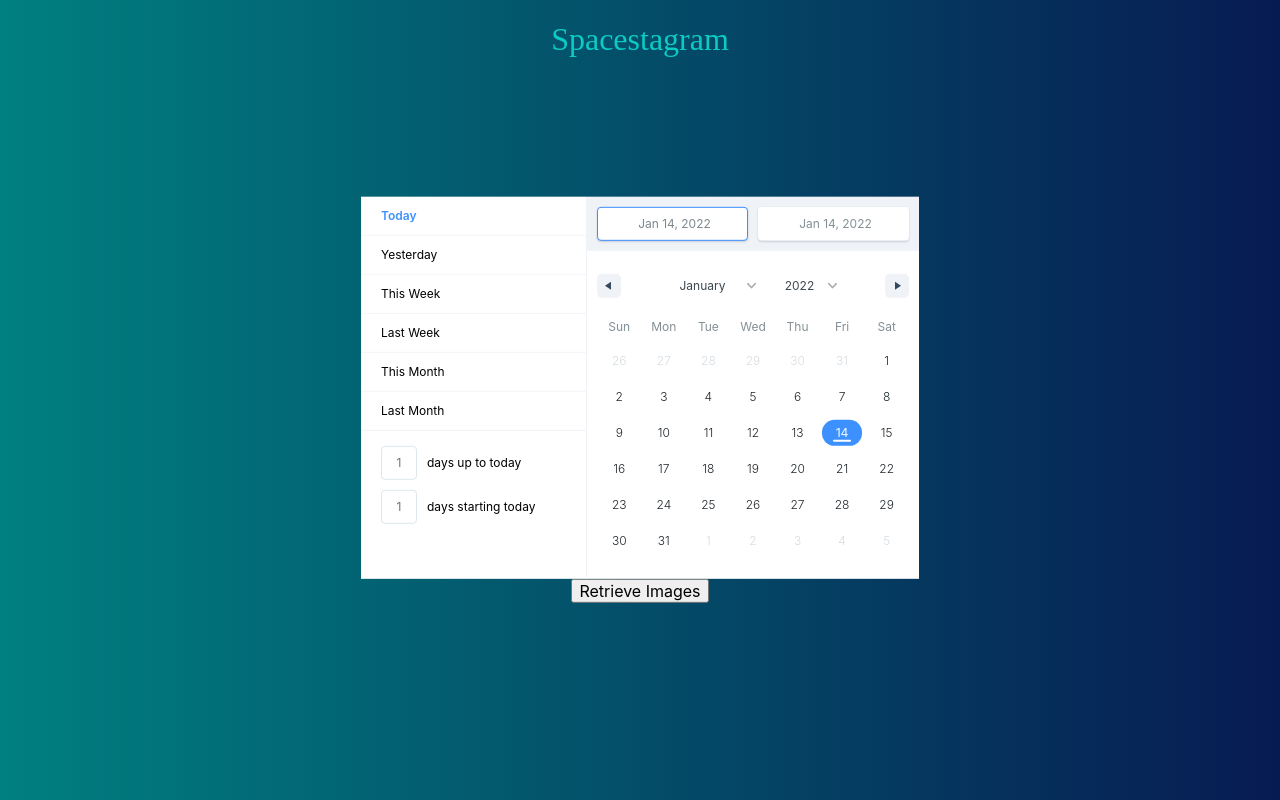
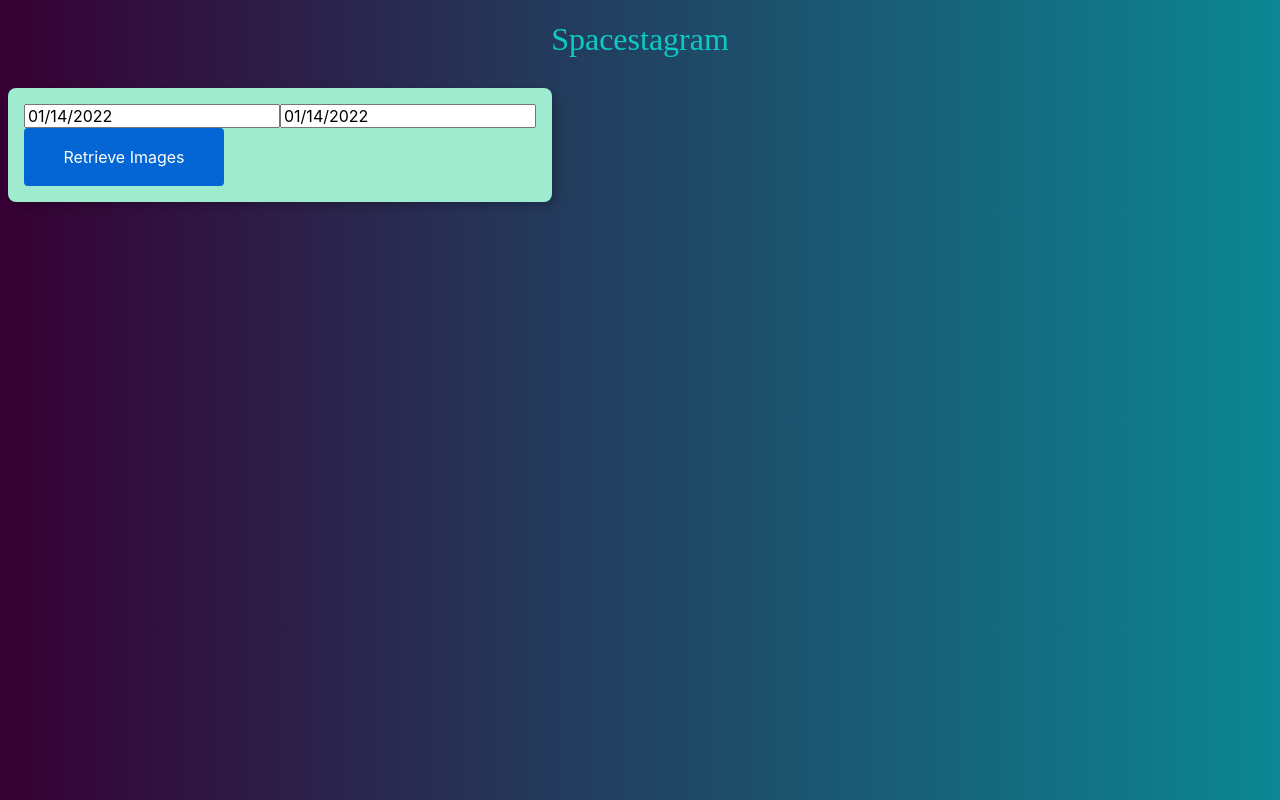
Before and after one commit to gurmukhhare/Spacestagram, a React (Create React App) app: page / in a window 1280 px wide. Built offline with nearby package versions, Linux system fonts and the light colour scheme.

Commit message:
dynamic date selection logic and code refactoring

```diff
--- a/package.json
+++ b/package.json
@@ -9,6 +9,7 @@
     "date-fns": "^2.28.0",
     "react": "^17.0.2",
     "react-date-range": "^1.4.0",
+    "react-datepicker": "^4.6.0",
     "react-dom": "^17.0.2",
     "react-loading": "^2.0.3",
     "react-scripts": "5.0.0",
--- a/src/App.css
+++ b/src/App.css
@@ -51,7 +51,7 @@ h1 {
   transform: translate(-50%, -50%);
 }
 
-.button {
+button {
   border-radius: 4px;
   background-color: #0466D4;
   border: none;
@@ -66,3 +66,9 @@ h1 {
   margin: auto;
   position: relative;
 }
+
+.flexbox-container {
+    display: flex;
+    flex-direction: row;
+    row-gap: 10px;
+}
--- a/src/App.js
+++ b/src/App.js
@@ -2,18 +2,19 @@ import logo from './logo.svg';
 import './App.css';
 import React, { Component } from 'react';
 import ReactLoading from 'react-loading';
-import { DateRangePicker } from 'react-date-range';
-import 'react-date-range/dist/styles.css'; // main css file
-import 'react-date-range/dist/theme/default.css'; // theme css file
 import ImageCardList from './components/ImageCardList';
-import Scroll from './components/Scroll';
+import DateSelect from './components/DateSelect';
 
 const apiKey = 'OaSQgn5r30pCyS5f8MiwPufbVaoGRCxKlfTzNPmG';
+const currentDate = new Date(new Date().getTime() - Math.abs(new Date().getTimezoneOffset()*60000)).toISOString().slice(0, 10);
+
 const initialState = {
   images: [],
-    startDate: '',
-    endDate: '',
-    route: 'home'
+  route: 'home',
+  datePickerStart: new Date(),
+  datePickerEnd: new Date(),
+  startDate: currentDate,
+  endDate: currentDate
 }
 
 class App extends Component {
@@ -23,55 +24,51 @@ class App extends Component {
   }
 
   handleRetrieveImages = () =>{
-        this.setState({ route: 'displayImages'});
-        fetch(`https://api.nasa.gov/planetary/apod?api_key=${apiKey}&start_date=2017-07-08&end_date=2018-01-01`)
+    if(this.state.datePickerStart.getTime() > this.state.datePickerEnd.getTime() || this.state.datePickerEnd.getTime() > new Date().getTime()){
+      alert("Please enter a valid date range");
+      const {datePickerStart, datePickerEnd, startDate, endDate} = initialState;
+      this.setState({datePickerStart: datePickerStart, datePickerEnd: datePickerEnd, startDate: startDate, endDate: endDate});
+    }
+    else{
+      this.setState({ route: 'displayImages', images: []});
+      fetch(`https://api.nasa.gov/planetary/apod?api_key=${apiKey}&start_date=${this.state.startDate}&end_date=${this.state.endDate}`)
         .then(response=>response.json())
         .then(result=>{
           this.setState({ images: result});
-                console.log(this.state.images);
-            });
+        }).catch(err=> alert('ERROR retrieving images. Please ensure the inputted dates are within range'));
+    }
   }
 
-    handleSelect(ranges){
-        console.log(ranges);
-    // {
-    //   selection: {
-    //     startDate: [native Date Object],
-    //     endDate: [native Date Object],
-    //   }
-    // }
+  handleSelectDate = (indicator,event) => {
+    let date = (new Date(event.getTime() - Math.abs(event.getTimezoneOffset()*60000))).toISOString().slice(0, 10);
+    if(indicator === 'start'){
+      this.setState({ datePickerStart: event, startDate: date });
+    }
+    else{
+      this.setState({ datePickerEnd: event, endDate: date });
+    }
   }
 
-
-
   render(){
-        const selectionRange = {
-            startDate: new Date(),
-            endDate: new Date(),
-            key: 'selection',
-        }
-
     return (
       <div className='tc'>
         <h1> Spacestagram </h1>
-                { this.state.route === 'displayImages' ?
-                    (
-                        this.state.images.length === 0 ?
-                        <div >
+        <div className="flexbox-container">
+          <DateSelect
+            datePickerStart={this.state.datePickerStart}
+            datePickerEnd={this.state.datePickerEnd}
+            handleSelectDate={this.handleSelectDate}
+            handleRetrieveImages={this.handleRetrieveImages}
+          />
+        </div>
+        {this.state.images.length === 0 && this.state.route === 'displayImages' ?
+          <div>
             <ReactLoading color = {"#197DE7"} type={"spinningBubbles"} height={'10%'} width={'10%'} />
-                            <h2> LOADING </h2>
+            <h2> LOADING... </h2>
           </div>
           :
           <div className="content">
-                            <Scroll>
             <ImageCardList images={this.state.images} />
-                            </Scroll>
-                        </div>
-                    )
-                :
-                    <div className="content">
-                        <DateRangePicker ranges = {[selectionRange]} onChange = {this.handleSelect} />
-                        <button onClick = {this.handleRetrieveImages}> Retrieve Images </button>
           </div>
         }
       </div>
--- /dev/null
+++ b/src/components/DateSelect.js
@@ -0,0 +1,15 @@
+import React from 'react';
+import DatePicker from 'react-datepicker';
+import "react-datepicker/dist/react-datepicker.css";
+
+const DateSelect = ({ datePickerStart, datePickerEnd, handleRetrieveImages, handleSelectDate }) => {
+  return (
+    <div className='tc grow bg-light-green br3 pa3 ma2 dib bw2 shadow-5'>
+      <DatePicker selected = {datePickerStart} onChange = {(event)=>handleSelectDate('start', event)} />
+      <DatePicker selected = {datePickerEnd} onChange = {(event)=>handleSelectDate('end', event)} />
+      <button onClick = {handleRetrieveImages}> Retrieve Images </button>
+    </div>
+  );
+}
+
+export default DateSelect;
--- a/src/components/ImageCard.js
+++ b/src/components/ImageCard.js
@@ -1,16 +1,31 @@
-import React from 'react';
+import React, { Component } from 'react';
 
-const ImageCard = ({ title, date, description, source }) => {
-  return (
-    <div className='tc grow bg-light-green br3 pa3 ma2 dib bw2 shadow-5'>
-      <img alt='image' src={source} width="400" height="300" />
-      <div>
-        <h2>{title}</h2>
-        <h5>{date}</h5>
-        <p>{description}</p>
+class ImageCard extends Component{
+  constructor(props){
+    super(props);
+    this.state = {
+      liked: false
+    }
+  }
+
+  toggleLike = () =>{
+    this.setState({liked: !this.state.liked});
+  }
+
+  render(){
+    let btnString = this.state.liked? "Unlike" : "Like";
+    return (
+      <div className='tc grow bg-light-green br3 pa3 ma2 dib bw2 shadow-5'>
+        <img alt='image' src={this.props.source} width="400" height="300" />
+        <div>
+          <h2>{this.props.title}</h2>
+          <h5>{this.props.date}</h5>
+          <p>{this.props.description}</p>
+        </div>
+        <button onClick={this.toggleLike} style={this.state.liked? {color: 'red'} : {color: 'white'}}> {btnString} </button>
       </div>
-    </div>
-  );
+     );
+  }
 }
 
 export default ImageCard;
--- a/src/components/Scroll.js
+++ /dev/null
@@ -1,12 +0,0 @@
-import React from 'react';
-
-const Scroll = (props) => {
-    return (
-        <div style={{overflow: 'scroll', height: '90vh', width: '75vw'}}>
-            { props.children }
-        </div>
-    );
-
-}
-
-export default Scroll;
--- a/src/index.css
+++ b/src/index.css
@@ -5,7 +5,7 @@ body {
     sans-serif;
   -webkit-font-smoothing: antialiased;
   -moz-osx-font-smoothing: grayscale;
-  background: linear-gradient(to left, rgba(7,27,82,1) 0%, rgba(0,128,128,1) 100%);
+  background: linear-gradient(to right, #360033 0%, #0b8793 100%);
 }
 
 code {
```
Also changed, not shown: 1 other file (tests, documents, lock files or other folders). Lines whose indentation alone changed are shown as unchanged.
